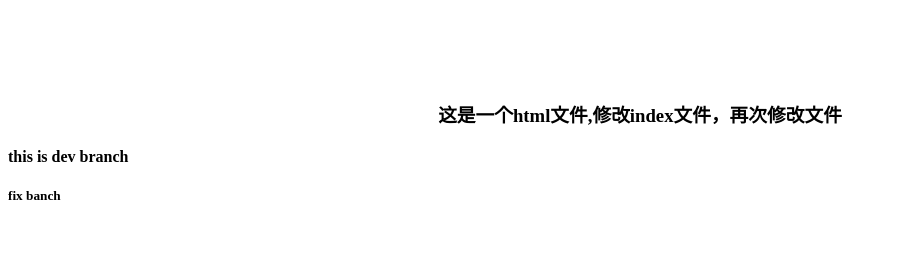
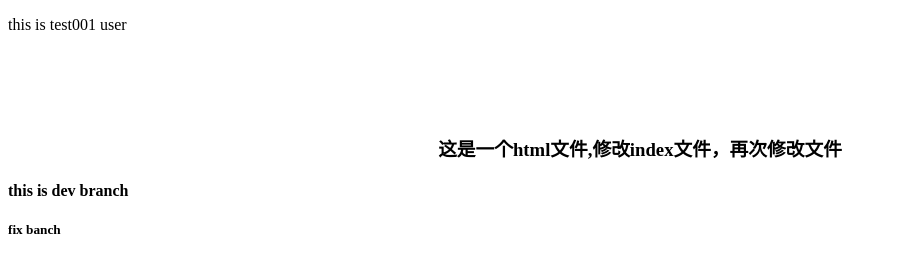
Before and after one commit to llyy009/pilishen.com, a plain HTML site: page index.html in a window 1280 px wide. Shown: the whole page, without its empty margins (0-897 px from the left). Drawn offline with Linux system fonts and the light colour scheme.

Commit message:
modify index

```diff
--- a/index.html
+++ b/index.html
@@ -5,6 +5,7 @@
 	<link rel="stylesheet" type="text/css" href="style.css">
 </head>
 <body>
+	<P>this is test001 user</P>
 	<h3>这是一个html文件,修改index文件，再次修改文件</h3>
 	<h4>this is dev branch</h4>
 	<h5>fix banch</h5>
```
